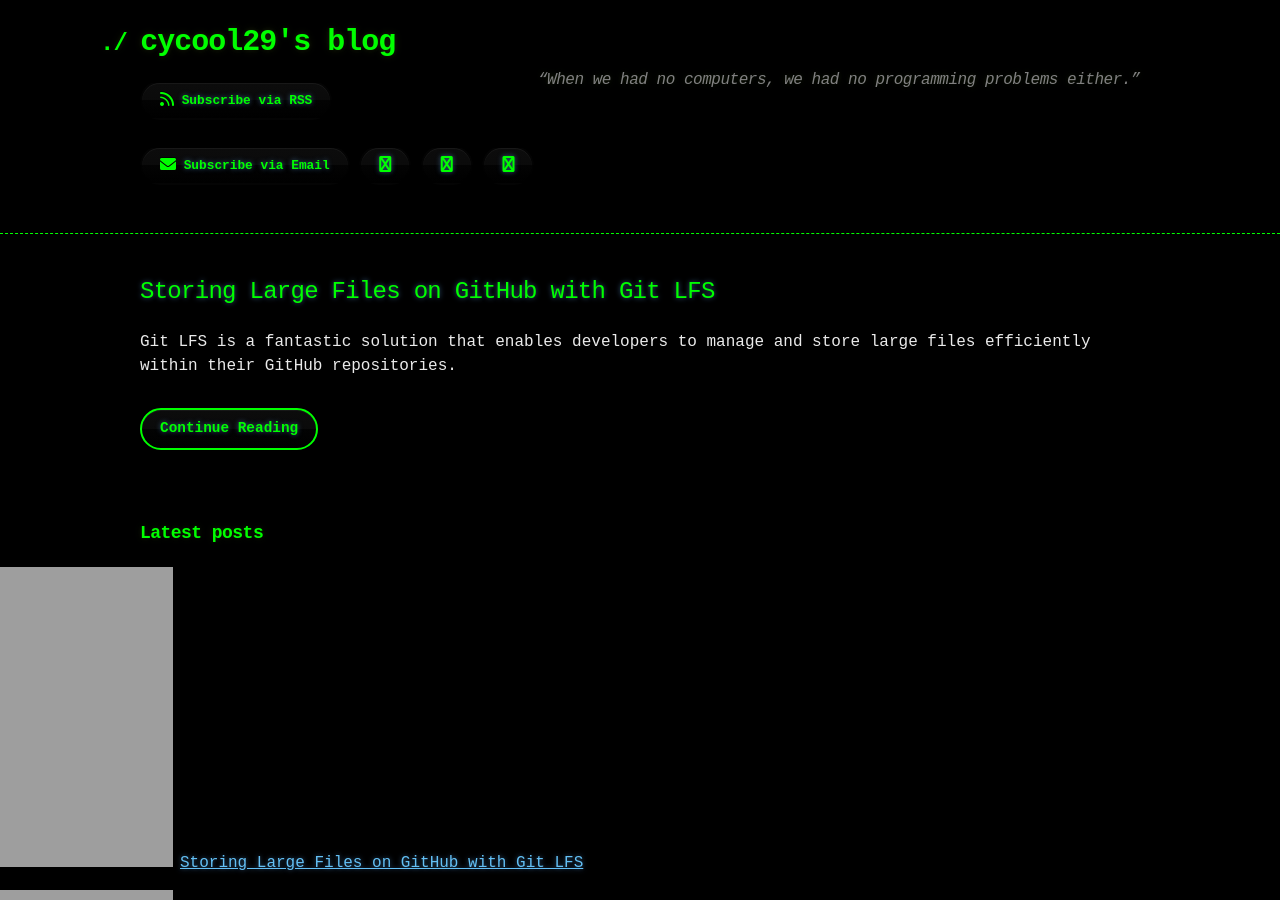
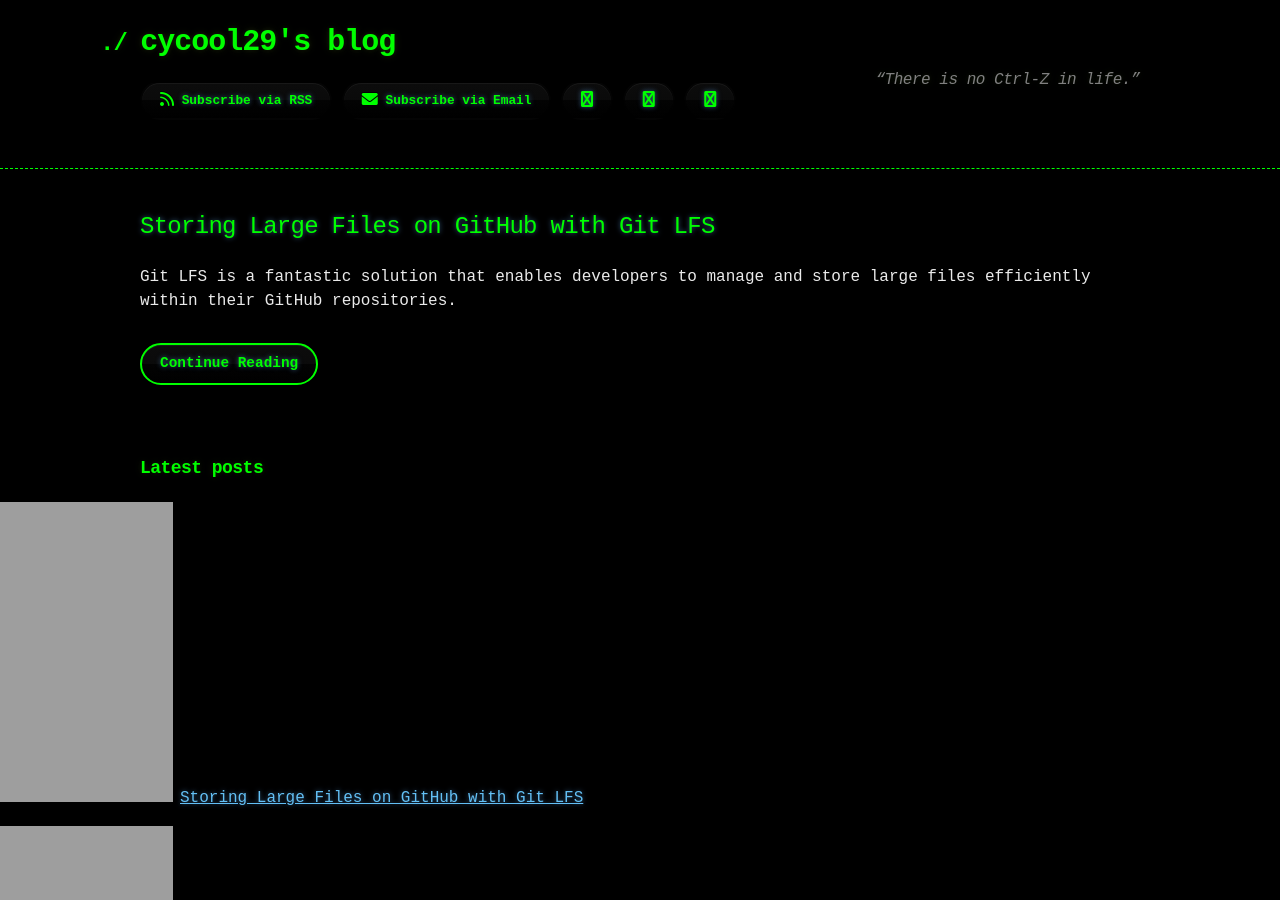
Before and after one commit to cycool29/cycool29.github.io, a Jekyll site: the page built from index.md, in a window 1280 px wide and 900 px high. Built offline with Jekyll 4.4.1, drawn with Linux system fonts in a browser that asks for light colours; a style sheet for code colours, icons or effects is not loaded.

Commit message:
Update quotes

```diff
--- a/_config.yml
+++ b/_config.yml
@@ -1,5 +1,5 @@
 title: cycool29's blog
-description: "“When we had no computers, we had no programming problems either.” "
+description: "“There is no Ctrl-Z in life.” "
 bio: A high school student. Intermediate in Python, Git, Bash. Learning JavaScript. He/Him. "
 author: cycool29
 url: https://cycool29.github.io
```
